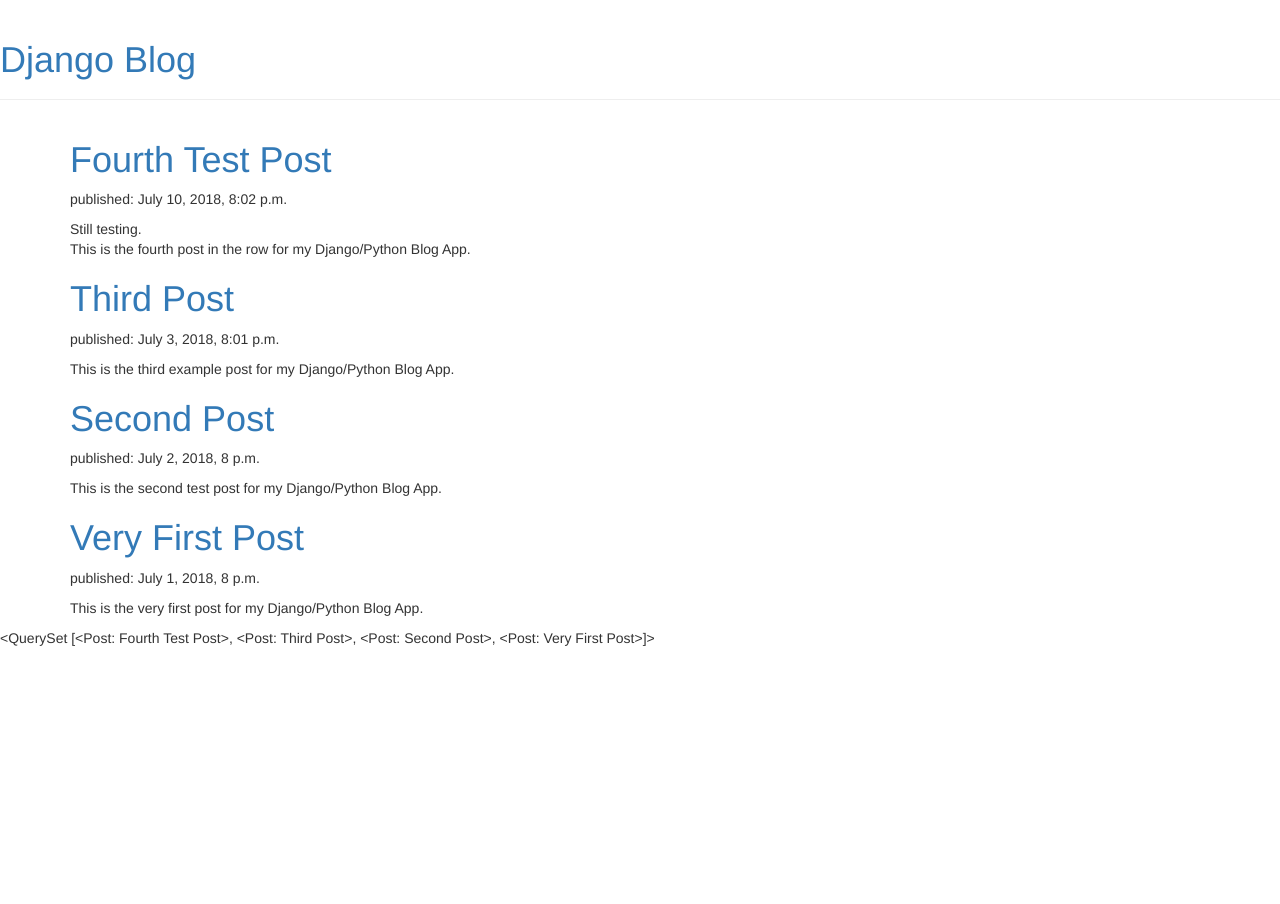
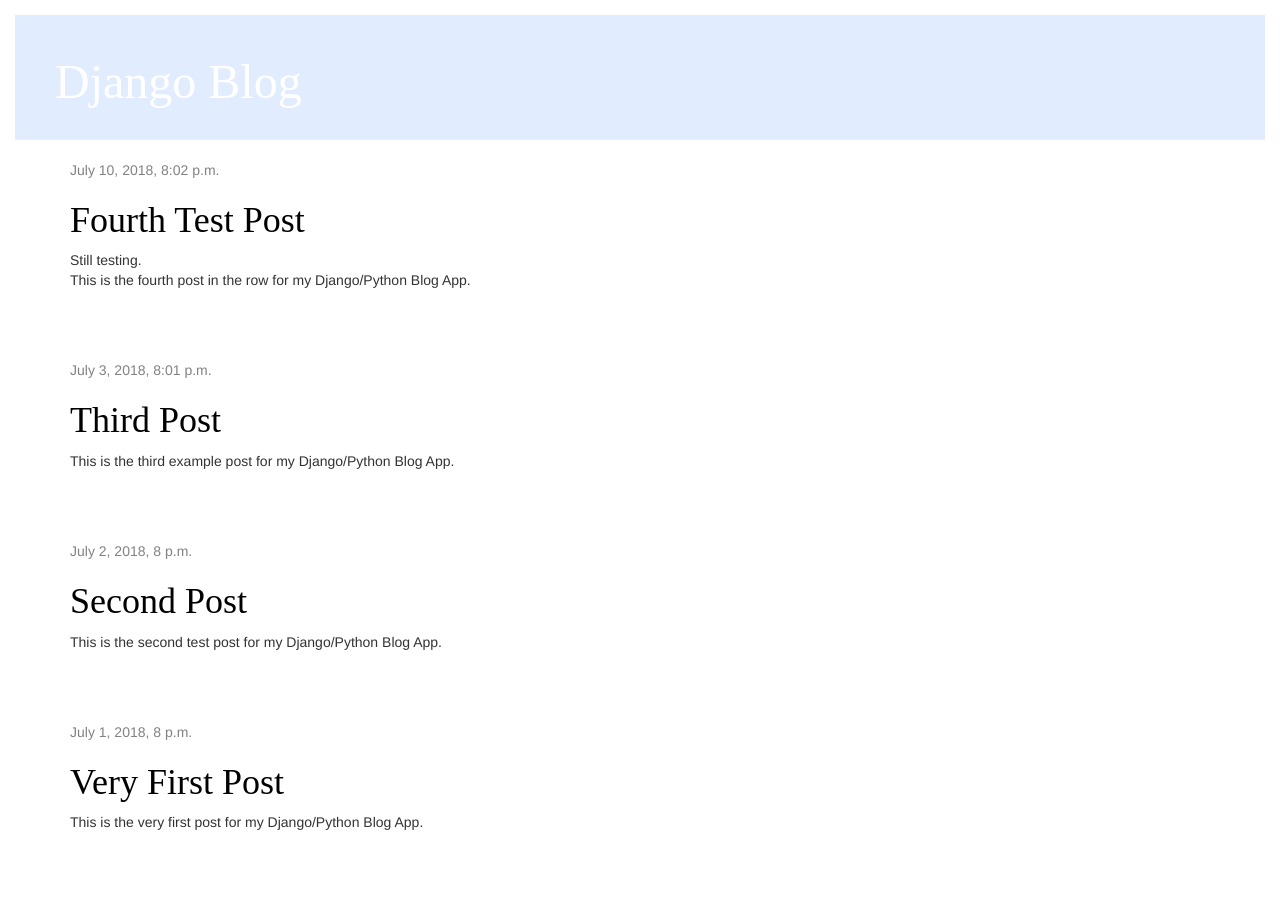
Before and after one commit to neharkarvishal/mysite, a Django app: page / in a window 1280 px wide. Shown: the top 904 px of the page. Before the commit the page ends 646 px from the top, so only its background shows below. Run offline with Django 3.2, Linux system fonts and the light colour scheme; data comes from the database, SQL or seed files in the repository; some libraries are stand-ins or nearby versions.

Commit message:
Template extending.

```diff
--- /dev/null
+++ b/blog/static/css/blog.css
@@ -0,0 +1,55 @@
+h1 a {
+    color: #5ba7ca;
+    font-family: 'Lobster';
+}
+
+body {
+    padding: 15px;
+}
+
+.page-header {
+    background-color: #e1edff;
+    margin-top: 0;
+    padding: 20px 20px 20px 40px;
+}
+
+.page-header h1, .page-header h1 a, .page-header h1 a:visited, .page-header h1 a:active {
+    color: #ffffff;
+    font-size: 36pt;
+    text-decoration: none;
+}
+
+.content {
+    margin-left: 40px;
+}
+
+h1, h2, h3, h4 {
+    font-family: 'Lobster', cursive;
+}
+
+.date {
+    color: #828282;
+}
+
+.save {
+    float: right;
+}
+
+.post-form textarea, .post-form input {
+    width: 100%;
+}
+
+.top-menu, .top-menu:hover, .top-menu:visited {
+    color: #ffffff;
+    float: right;
+    font-size: 26pt;
+    margin-right: 20px;
+}
+
+.post {
+    margin-bottom: 70px;
+}
+
+.post h1 a, .post h1 a:visited {
+    color: #000000;
+}
--- /dev/null
+++ b/templates/blog/base.html
@@ -0,0 +1,27 @@
+{% load static %}
+<!DOCTYPE html>
+<html>
+<head>
+    <meta charset="UTF-8">
+    <title>SIMPLE BLOG</title>
+    <link rel="stylesheet" href="//maxcdn.bootstrapcdn.com/bootstrap/3.2.0/css/bootstrap.min.css">
+    <link rel="stylesheet" href="//maxcdn.bootstrapcdn.com/bootstrap/3.2.0/css/bootstrap-theme.min.css">
+    <link rel="stylesheet" href="{% static 'css/blog.css' %}">
+</head>
+<body>
+<div class="page-header"><h1><a href="/">Django Blog</a></h1></div>
+
+<div class="content container">
+    <div class="row">
+        <div class="col-md-8">
+
+            {% block contents %}
+            {% endblock %}
+
+        </div>
+    </div>
+</div>
+
+<p> {{ postss }} </p>
+</body>
+</html>
--- a/templates/blog/post_list.html
+++ b/templates/blog/post_list.html
@@ -1,32 +1,11 @@
-{% load static %}
-<!DOCTYPE html>
-<html>
-<head>
-    <meta charset="UTF-8">
-    <title>SIMPLE BLOG</title>
-    <link rel="stylesheet" href="//maxcdn.bootstrapcdn.com/bootstrap/3.2.0/css/bootstrap.min.css">
-    <link rel="stylesheet" href="//maxcdn.bootstrapcdn.com/bootstrap/3.2.0/css/bootstrap-theme.min.css">
-    <link rel="stylesheet" href="{% static 'css/blog.css' %}">
-</head>
-<body>
-<div class="page-header"><h1><a href="/">Django Blog</a></h1></div>
+{% extends 'blog/base.html' %}
 
-<div class="content container">
-    <div class="row">
-        <div class="col-md-8">
-            {% for post in postss %}
-                <div class="post">
-                    <h1><a href="">{{ post.title }}</a></h1>
-                    <div class="date">
-                        <p>published: {{ post.published_date }}</p>
-                    </div>
-                    <p>{{ post.text|linebreaksbr }}</p>
-                </div>
-            {% endfor %}
+{% block contents %}
+    {% for post in postss %}
+        <div class="post">
+            <div class="date"> {{ post.published_date }} </div>
+            <h1><a href="">{{ post.title }}</a></h1>
+            <p>{{ post.text|linebreaksbr }}</p>
         </div>
-    </div>
-</div>
-
-<p> {{ postss }} </p>
-</body>
-</html>
+    {% endfor %}
+{% endblock %}
```
